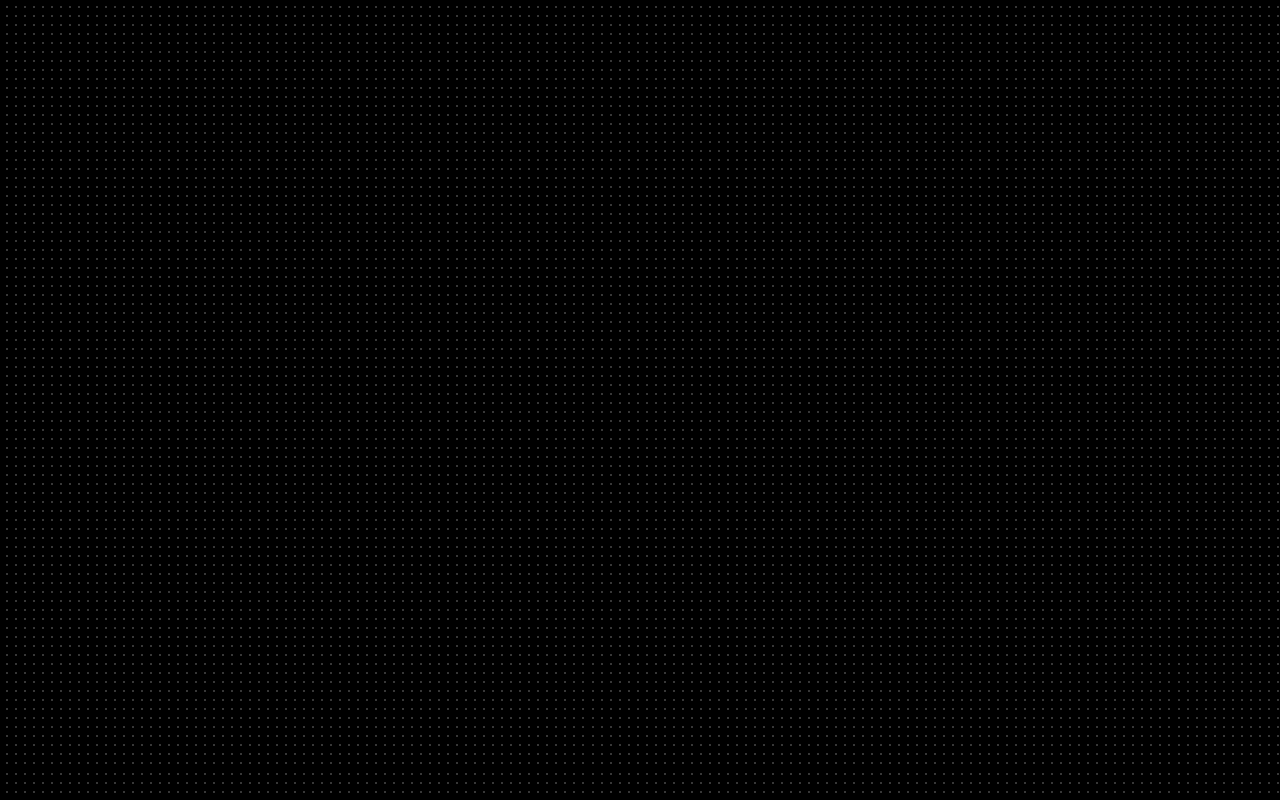
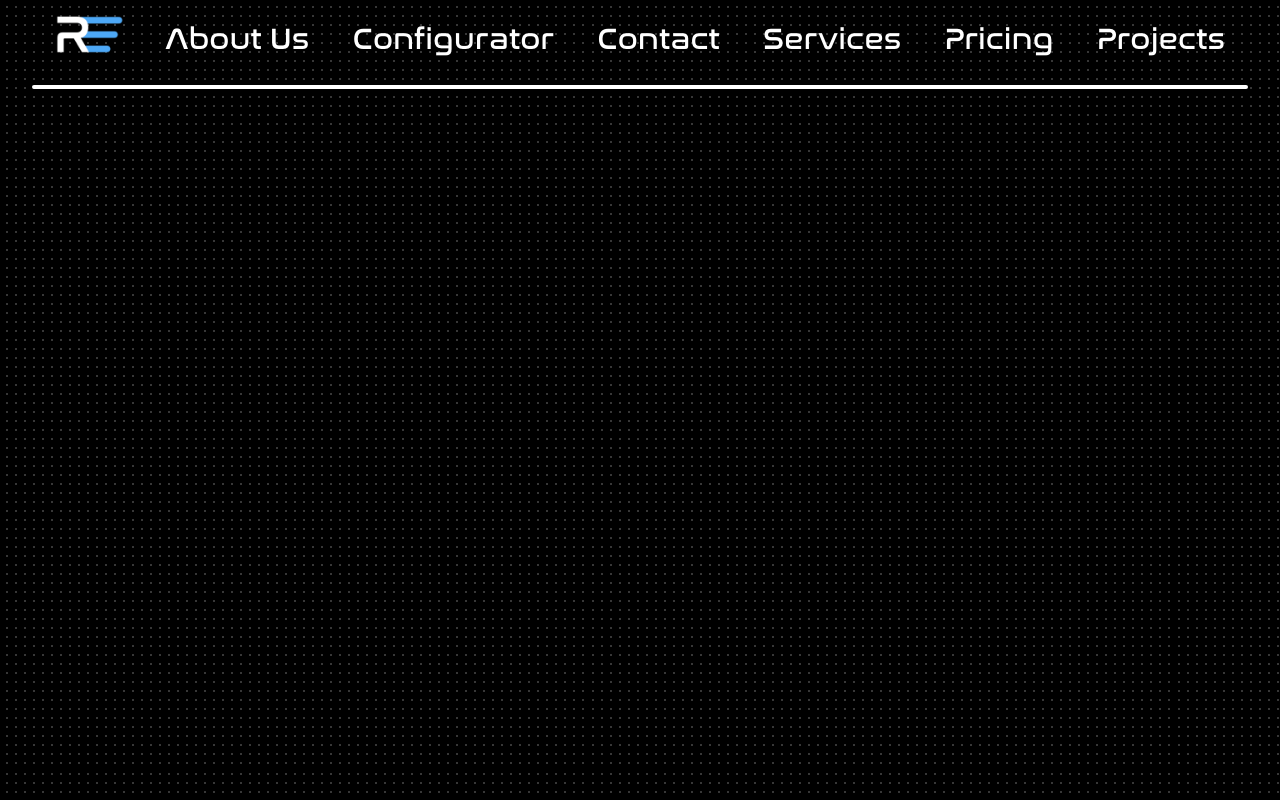
Before and after one commit to FilipNeubauer/r3web, a React (Create React App) app: page /Contact in a window 1280 px wide. Before the commit this address had no page. Built offline with nearby package versions, Linux system fonts and the light colour scheme.

Commit message:
pages created

```diff
--- a/src/App.jsx
+++ b/src/App.jsx
@@ -2,12 +2,23 @@ import React from 'react';
 import { Route, Routes } from 'react-router-dom';
 import MainPage from './pages/MainPage';
 import About from './pages/About';
+import Contact from './pages/Contact';
+import Configurator from './pages/Configurator';
+import Services from './pages/Services';
+import Pricing from './pages/Pricing';
+import Projects from './pages/Projects';
+
 
 const App = () => {
     return (
       <Routes>
         <Route path="/" element={<MainPage/>}/>
         <Route path="/About" element={<About/>}/>
+        <Route path="/Contact" element={<Contact/>}/>
+        <Route path="/Configurator" element={<Configurator/>}/>
+        <Route path="/Pricing" element={<Pricing/>}/>
+        <Route path="/Projects" element={<Projects/>}/>
+        <Route path="/Services" element={<Services/>}/>
       </Routes>
 )
 }
--- a/src/components/Navbar.jsx
+++ b/src/components/Navbar.jsx
@@ -16,19 +16,19 @@ function Navbar() {
               <Link to='/About'>About Us</Link>
             </li>
             <li>
-                <a href='#'>Configurator</a>
+              <Link to='/Configurator'>Configurator</Link>
             </li>
             <li>
-                <a href='#'>Contact</a>
+              <Link to='/Contact'>Contact</Link>
             </li>
             <li>
-                <a href='#'>Services</a>
+              <Link to='/Services'>Services</Link>
             </li>
             <li>
-                <a href='#'>Pricing</a>
+              <Link to='/Pricing'>Pricing</Link>
             </li>
             <li>
-                <a href='#'>Projects</a>
+              <Link to='/Projects'>Projects</Link>
             </li>
           </ul>
         </nav>
--- /dev/null
+++ b/src/pages/Configurator.jsx
@@ -0,0 +1,13 @@
+import React from 'react';
+import "../styles.css"
+import Navbar from '../components/Navbar';
+
+const Configurator = () => {
+
+    return (
+        <Navbar/>
+)
+}
+
+
+export default Configurator
--- /dev/null
+++ b/src/pages/Contact.jsx
@@ -0,0 +1,13 @@
+import React from 'react';
+import "../styles.css"
+import Navbar from '../components/Navbar';
+
+const Contact = () => {
+
+    return (
+        <Navbar/>
+)
+}
+
+
+export default Contact
--- a/src/pages/MainPage.jsx
+++ b/src/pages/MainPage.jsx
@@ -6,7 +6,6 @@ import ready from "../images/ready1.png"
 import logo from "../images/r3master.png"
 import digital from "../images/digitalsolutions.png"
 import { Link } from 'react-router-dom';
-import Navbar from '../components/Navbar';
 import miniLogo from "../images/r3.png"
 
 
@@ -73,19 +72,19 @@ const MainPage = () => {
               <Link to='/About'>About Us</Link>
             </li>
             <li>
-              <a href='#'>Configurator</a>
+              <Link to='/Configurator'>Configurator</Link>
             </li>
             <li>
-              <a href='#'>Contact</a>
+              <Link to='/Contact'>Contact</Link>
             </li>
             <li>
-              <a href='#'>Services</a>
+              <Link to='/Services'>Services</Link>
             </li>
             <li>
-              <a href='#'>Pricing</a>
+              <Link to='/Pricing'>Pricing</Link>
             </li>
             <li>
-              <a href='#'>Projects</a>
+              <Link to='/Projects'>Projects</Link>
             </li>
           </ul>
         </nav>
--- /dev/null
+++ b/src/pages/Pricing.jsx
@@ -0,0 +1,13 @@
+import React from 'react';
+import "../styles.css"
+import Navbar from '../components/Navbar';
+
+const Pricing = () => {
+
+    return (
+        <Navbar/>
+)
+}
+
+
+export default Pricing
--- /dev/null
+++ b/src/pages/Projects.jsx
@@ -0,0 +1,13 @@
+import React from 'react';
+import "../styles.css"
+import Navbar from '../components/Navbar';
+
+const Projects = () => {
+
+    return (
+        <Navbar/>
+)
+}
+
+
+export default Projects
--- /dev/null
+++ b/src/pages/Services.jsx
@@ -0,0 +1,13 @@
+import React from 'react';
+import "../styles.css"
+import Navbar from '../components/Navbar';
+
+const Services = () => {
+
+    return (
+        <Navbar/>
+)
+}
+
+
+export default Services
```
Lines whose indentation alone changed are shown as unchanged.
